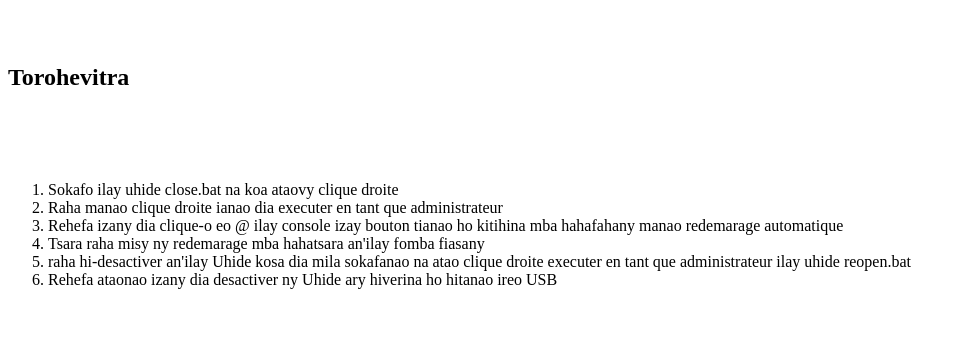
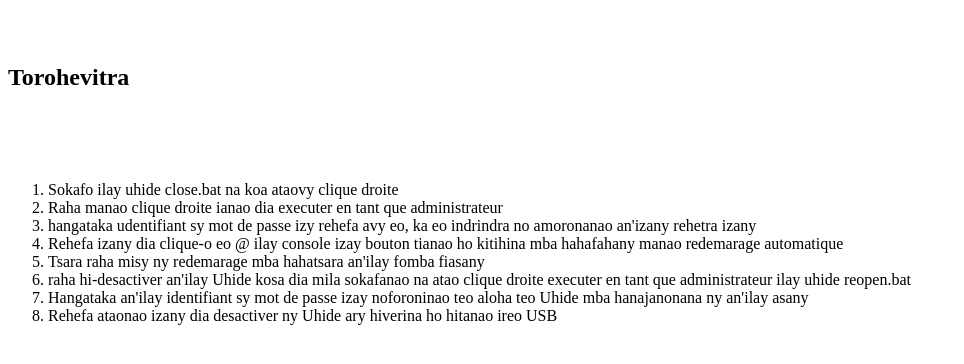
Before and after one commit to tantelyorion/uhide, a plain HTML site: page index.html in a window 1280 px wide. Shown: the whole page, without its empty margins (0-964 px from the left). Drawn offline with Linux system fonts and the light colour scheme.

Commit message:
Update index.html

```diff
--- a/index.html
+++ b/index.html
@@ -15,10 +15,11 @@
     <ol>
         <li>Sokafo ilay uhide close.bat na koa ataovy clique droite</li>
         <li>Raha manao clique droite ianao dia executer en tant que administrateur</li>
+        <li>hangataka udentifiant sy mot de passe izy rehefa avy eo, ka eo indrindra no amoronanao an'izany rehetra izany</li>
         <li>Rehefa izany dia clique-o eo @ ilay console izay bouton tianao ho kitihina mba hahafahany manao redemarage automatique</li>
         <li>Tsara raha misy ny redemarage mba hahatsara an'ilay fomba fiasany</li>
         <li>raha hi-desactiver an'ilay Uhide kosa dia mila sokafanao na atao clique droite executer en tant que administrateur ilay uhide reopen.bat</li>
-
+        <li>Hangataka an'ilay identifiant sy mot de passe izay noforoninao teo aloha teo Uhide mba hanajanonana ny an'ilay asany</li>
         <li>Rehefa ataonao izany dia desactiver ny Uhide ary hiverina ho hitanao ireo USB</li>
     </ol>
 </body>
```
